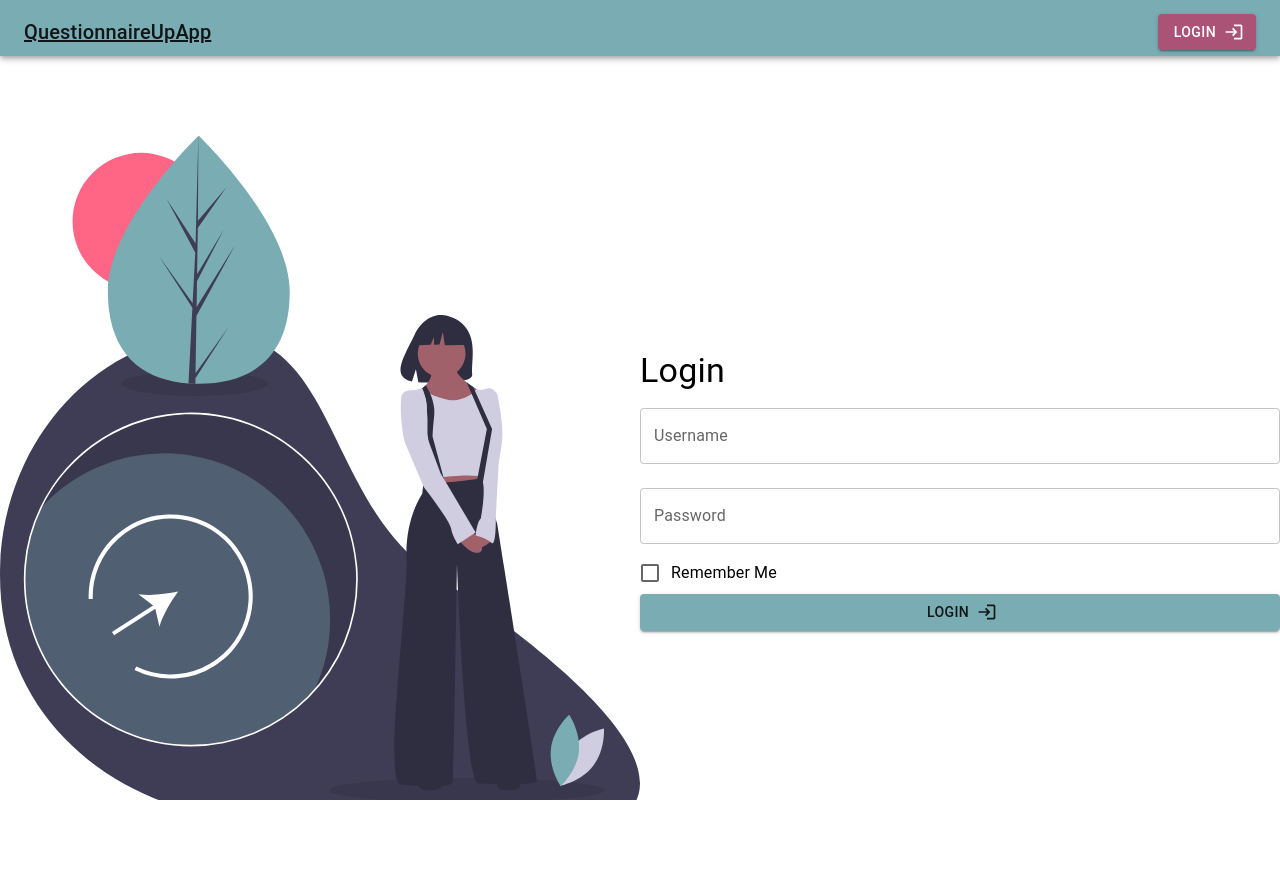
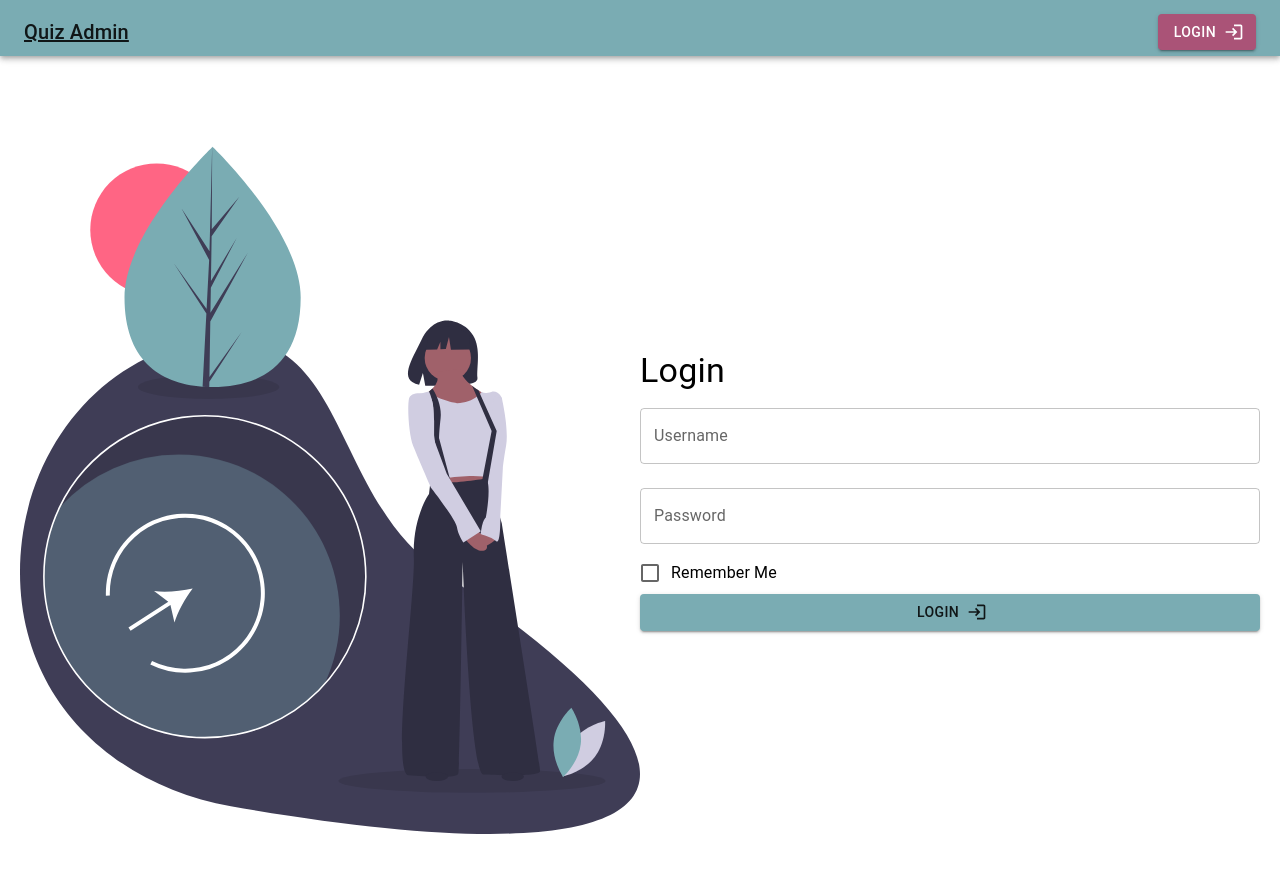
Before and after one commit to mihaiaustrianu/QuestionareUpApp, a React (Vite) app: page /login in a window 1280 px wide. Shown: the top 872 px of the page. Before the commit the page ends 800 px from the top, so only its background shows below. Built offline with nearby package versions, Linux system fonts and the light colour scheme; no server answers.

Commit message:
QuestionareUppApp-#12 Design changes

```diff
--- a/src/components/navbar/Navbar.tsx
+++ b/src/components/navbar/Navbar.tsx
@@ -30,7 +30,7 @@ const Navbar = () => {
                 to={isAuthenticated ? "/questionnaireUp" : "/"}
                 color="inherit"
               >
-                QuestionnaireUpApp
+                Quiz Admin
               </Typography>
               {isAuthenticated && (
                 <Typography
--- a/src/components/question-set/UserQuestionSets.tsx
+++ b/src/components/question-set/UserQuestionSets.tsx
@@ -85,8 +85,10 @@ const UserQuestionSets = () => {
   }
 
   return (
-    <Box>
-      <Typography variant="h5">User Question Sets</Typography>
+    <Box width={"80%"}>
+      <Typography marginLeft={"20px"} variant="h4">
+        User Question Sets
+      </Typography>
 
       {questionSets.map((questionSet) => (
         <QuestionSetCard
--- a/src/components/questions/QuestionList.tsx
+++ b/src/components/questions/QuestionList.tsx
@@ -74,8 +74,10 @@ const QuestionList: React.FC = () => {
   }
 
   return (
-    <Box>
-      <Typography variant="h3">Questions in {questionSetTitle}</Typography>
+    <Box sx={{ width: "80%" }}>
+      <Typography marginLeft={"20px"} variant="h4">
+        Questions in {questionSetTitle}
+      </Typography>
 
       {questions.map((question) => (
         <QuestionCard
--- a/src/features/question-set/QuestionsPage.tsx
+++ b/src/features/question-set/QuestionsPage.tsx
@@ -1,11 +1,5 @@
-import React from "react"
 import UserQuestionSets from "../../components/question-set/UserQuestionSets"
-import { Box } from "@mui/material"
 
 export default function QuestionsPage() {
-  return (
-    <Box display="grid" gridTemplateColumns="1fr 1fr" gap={2}>
-      <UserQuestionSets />
-    </Box>
-  )
+  return <UserQuestionSets />
 }
--- a/src/features/quizes/QuizPage.tsx
+++ b/src/features/quizes/QuizPage.tsx
@@ -1,22 +1,7 @@
 import QuizMenu from "../../components/quizes/QuizMenu"
 
 const QuizPage = () => {
-  return (
-    <div style={styles.pageContainer}>
-      <QuizMenu />
-    </div>
-  )
-}
-
-const styles = {
-  pageContainer: {
-    display: "flex",
-    marginTop: "20px",
-    flexDirection: "column",
-    alignItems: "center",
-    justifyContent: "center",
-    padding: "0 20px", // Adjust the value as needed for left and right margins
-  },
+  return <QuizMenu />
 }
 
 export default QuizPage
--- a/src/routes/Routes.tsx
+++ b/src/routes/Routes.tsx
@@ -15,7 +15,16 @@ export default function RouteProvider() {
         <Grid item height="7vh">
           <Navbar />
         </Grid>
-        <Grid item height="93vh" overflow="scroll">
+        <Grid
+          sx={{
+            display: "flex",
+            alignItems: "center",
+            padding: "0 20px",
+            flexDirection: "column",
+          }}
+          item
+          height="93vh"
+        >
           <Routes>
             <Route path="/" element={<LandingPage />}></Route>
             <Route path="/login" element={<LoginPage />}></Route>
```
